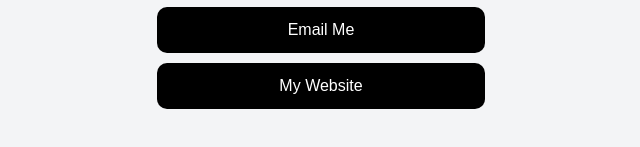
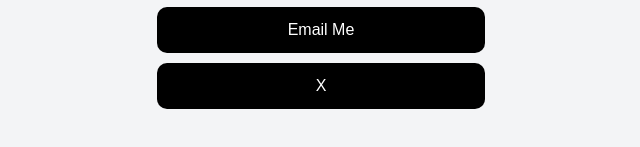
Before and after one commit to soham4x0/Hello, a plain HTML site: page index.html in a window 1280 px wide. Shown: the part 405-552 px from the top of the page, 319-959 px from the left. Drawn offline with Linux system fonts and the light colour scheme.

Commit message:
Update index.html

```diff
--- a/index.html
+++ b/index.html
@@ -49,7 +49,7 @@
   <a class="link" href="https://instagram.com/soham4x0" target="_blank">Instagram</a>
   <a class="link" href="https://youtube.com/@soham4x0" target="_blank">YouTube</a>
   <a class="link" href="mailto:soham4x0@gmail.com">Email Me</a>
-  <a class="link" href="https://www.soham4x0.xyz" target="_blank">My Website</a>
+  <a class="link" href="https://x.com/Soham4x0?s=08" target="_blank">X</a>
 
 </body>
 </html>
```
